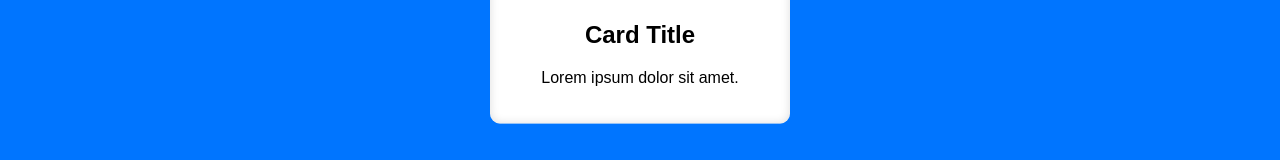
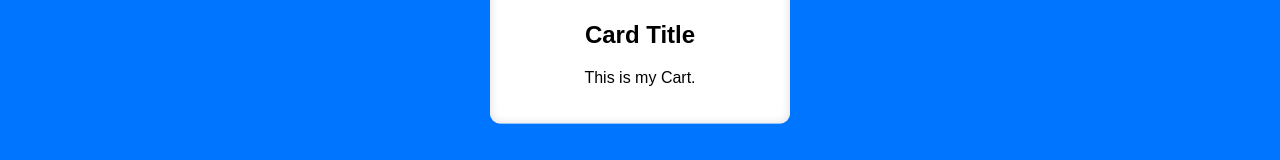
Before and after one commit to TarekAbdo223/wavy-background-css, a plain HTML site: page index.html in a window 1280 px wide. Shown: the part 535-695 px from the top of the page. Drawn offline with Linux system fonts and the light colour scheme.

```diff
--- a/index.html
+++ b/index.html
@@ -16,7 +16,7 @@
           alt=""
         />
         <h2>Card Title</h2>
-        <p>Lorem ipsum dolor sit amet.</p>
+        <p>This is my Cart.</p>
       </div>
     </div>
     <script src="script.js"></script>
--- a/style.css
+++ b/style.css
@@ -4,7 +4,7 @@
 }
 
 .page {
-  height: 100vh;
+  height: 100%;
 }
 
 .page::before {
```
